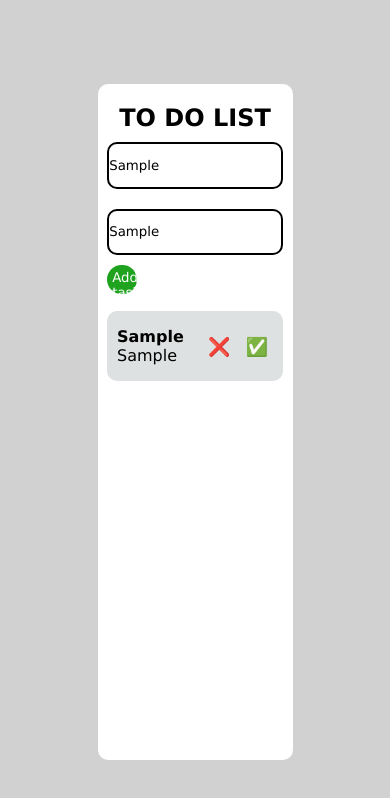
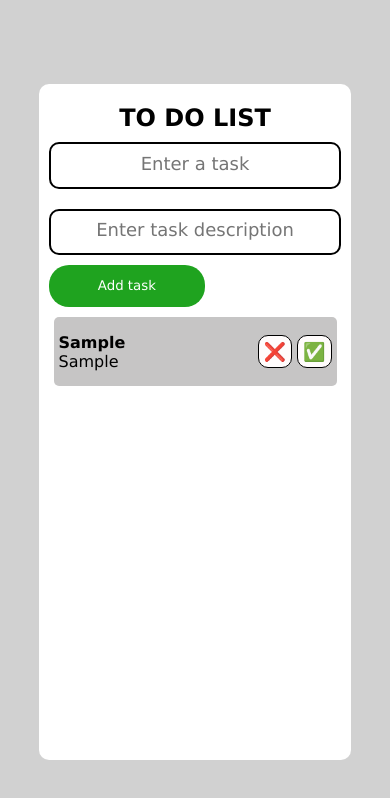
Before and after one commit to nihaalxz/to_do_list, a plain HTML site: page index.html in a window 390 px wide. Both pictures are taken after typing "Sample", "Sample" into the empty fields and a click on the button "Add task". Drawn offline with nearby package versions, Linux system fonts and the light colour scheme.

Commit message:
major changes

```diff
--- a/assets/css/style.css
+++ b/assets/css/style.css
@@ -1,13 +1,14 @@
-*{
+* {
     margin: 0;
     padding: 0;
     font-family: 'Lucida Sans', 'Lucida Sans Regular', 'Lucida Grande', 'Lucida Sans Unicode', Geneva, Verdana, sans-serif;
 }
-body{
+
+body {
     background-color: rgb(209, 209, 209);
 }
-.flex-container
-{
+
+.flex-container {
     display: flex;
     justify-content: center;
     align-items: center;
@@ -15,8 +16,8 @@ body{
     width: 100%;
 
 }
-.main-container
-{
+
+.main-container {
     height: 80vh;
     width: 50%;
     background-color: white;
@@ -25,30 +26,33 @@ body{
     flex-direction: column;
     align-items: center;
 }
-.header{
+
+.header {
     text-align: center;
-    margin-top:20px ;
+    margin-top: 20px;
 }
-#task-bar,#task-desc
-{
+
+#task-bar,
+#task-desc {
     height: 5vh;
-    width:44vw;
+    width: 44vw;
     margin: 10px;
     border: 2px solid black;
     border-radius: 10px;
 
 }
-#task-bar::placeholder,#task-desc::placeholder{
+
+#task-bar::placeholder,
+#task-desc::placeholder {
     text-align: center;
     font-size: large;
 
 }
 
-#add-btn
-{
-width: 15%;
+#add-btn {
+    width: 10vw;
     height: 3.5vh;
-color:white;
+    color: white;
     background-color: rgb(31, 163, 31);
     border: none;
     border-radius: 20px;
@@ -56,27 +60,62 @@ padding: 5px;
     cursor: pointer;
     margin-left: 10px;
 }
-.task-list{
-    height:6vh;
-    width: 80%;
-    background-color: rgb(222, 225, 225);
-    margin: 10px;
-    border-radius: 10px;
-    padding: 10px;
-    display:flex;
-    justify-content: space-between;
-    align-items: center;
 
+#add-btn:hover {
+    opacity: 0.9;
 }
 
-#task-id{
+.task-name {
     font-weight: bold;
 }
 
-#btn-delete,#btn-done{
+#btn-delete,
+#btn-done {
     padding: 5px;
     background: none;
     border: none;
     cursor: pointer;
     font-size: large;
+    border: 1px solid black;
+    border-radius: 10px;
+    background-color: rgb(255, 252, 252);
 }
+
+#btn-delete:hover,
+#btn-done:hover {
+
+    opacity: 0.7;
+}
+
+.taskbox {
+    height: 7vh;
+    width: 45vw;
+    background-color: rgb(198, 197, 197);
+    margin: 10px;
+    border-radius: 5px;
+    display: flex;
+    justify-content: space-between;
+    align-items: center;
+    padding: 5px;
+}
+
+@media screen and (max-width:676px) {
+    .main-container {
+        width: 80%;
+    }
+
+    #add-btn {
+        width: 50%;
+        height: 5vh;
+    }
+
+    #task-bar,
+    #task-desc {
+        width: 74vw;
+    }
+
+    .taskbox {
+        width: 70vw;
+    }
+
+}
--- a/assets/js/app.js
+++ b/assets/js/app.js
@@ -1,27 +1,32 @@
 $(document).ready(() => {
-    $(".task-list").hide();
-    $("#add-btn").click(() => {
-        let task = $("#task-bar").val();
-        let desc = $("#task-desc").val();
-        if(task===""||desc==="")
-        {
-            alert("Please enter details")
-            return;
-        }
+  $("#add-btn").click(() => {
+    let task = $("#task-bar").val();
+    let desc = $("#task-desc").val();
+    if (task === "" || desc === "") {
+      alert("Please enter task and description.");
+      return;
+    }
+    $("#task-bar").val("");
+    $("#task-desc").val("");
+    let taskbar = `<div class="taskbox">
+        <div>
+        <p class="task-name">${task}</p>
+        <p class="task-desc">${desc}</p>
+        </div>
+        <div>
+        <button id=btn-delete>❌</button>
+        <button id=btn-done>✅</button>
+        </div>
+        </div>`;
+    $(".task-items").append(taskbar);
 
-        $("#task-id").text(task);
-        $("#desc-id").text(desc);
-        $(".task-list").show();
-
-    })
-
-    $("#btn-delete").click(() => {
-        $(".task-list").remove();
+    $(".task-items").on("click", "#btn-delete", function () {
+      $(this).closest(".taskbox").remove();
     });
 
-    $("#btn-done").click(() => {
-        $(".task-list").remove();
-        alert("Task done!");
-    })
-
+    $(".task-items").on("click", "#btn-done", function () {
+      $(this).closest(".taskbox").remove();
+      alert("Task is done");
+    });
+  });
 });
--- a/index.html
+++ b/index.html
@@ -24,15 +24,8 @@
                 <button type="submit" id="add-btn">Add task</button>
                 <!-- </form> -->
             </div>
-            <div class="task-list">
-                <div>
-                    <p id="task-id"></p>
-                    <p id="desc-id"></p>
-                </div>
-                <div>
-                    <button id="btn-delete">❌</button>
-                    <button id="btn-done">✅</button>
-                </div>
+            <div class="task-items">
+
             </div>
         </div>
     </div>
```
Lines whose indentation alone changed are shown as unchanged.
